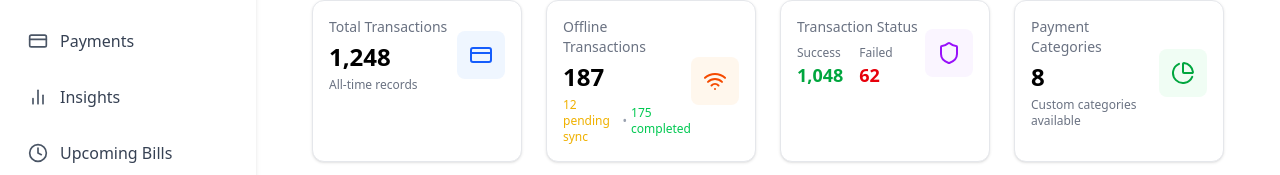
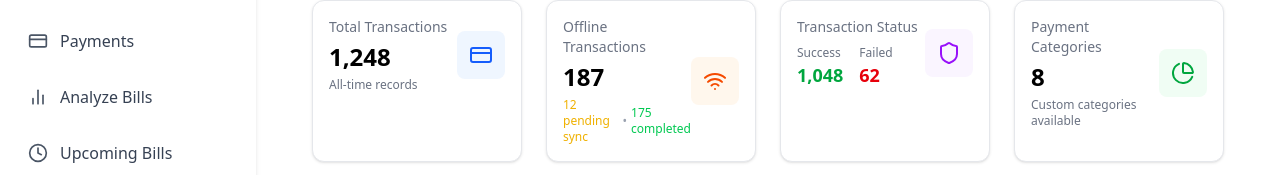
Before and after one commit to AashishKumarSingh1/PayVault.ai, a Next.js app in the folder payvault.frontend/: page / in a window 1280 px wide. Shown: the part 183-358 px from the top of the page. Built offline with nearby package versions, Linux system fonts and the light colour scheme.

Commit message:
Updating the names of several files for clarity and organization.

```diff
--- /dev/null
+++ b/payvault.frontend/app/dashboard/analyze-bills/page.jsx
@@ -0,0 +1 @@
+//uploaded documents  -> get any question answer with respect to the uploaded documents
--- a/payvault.frontend/app/dashboard/insights/page.jsx
+++ /dev/null
@@ -1 +0,0 @@
-//getting insights from uploaded documents
--- a/payvault.frontend/components/layout/sidebar.tsx
+++ b/payvault.frontend/components/layout/sidebar.tsx
@@ -14,8 +14,8 @@ const sidebarItems = [
   { name: "Dashboard", path: "", icon: LayoutDashboard },
   { name: "Sync/Add Bills", path: "/bills", icon: File },
   { name: "Payments", path: "/payments", icon: CreditCard },
-  { name: "Insights", path: "/insights", icon: BarChart2 },
-  { name: "Upcoming Bills", path: "/expiring-bills", icon: Clock },
+  { name: "Analyze Bills", path: "/analyze-bills", icon: BarChart2 },
+  { name: "Upcoming Bills", path: "/upcoming-bills", icon: Clock },
   { name: "Past Transactions", path: "/past-transactions", icon: History },
 ];
 
```
Also changed, not shown: payvault.frontend/app/dashboard/upcoming-bills/page.jsx (renamed from payvault.frontend/app/dashboard/expiring-bills/page.jsx).
